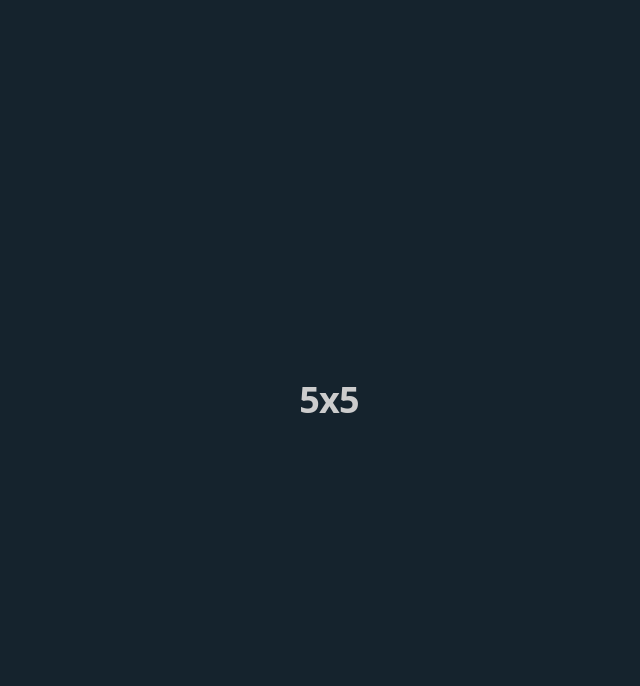
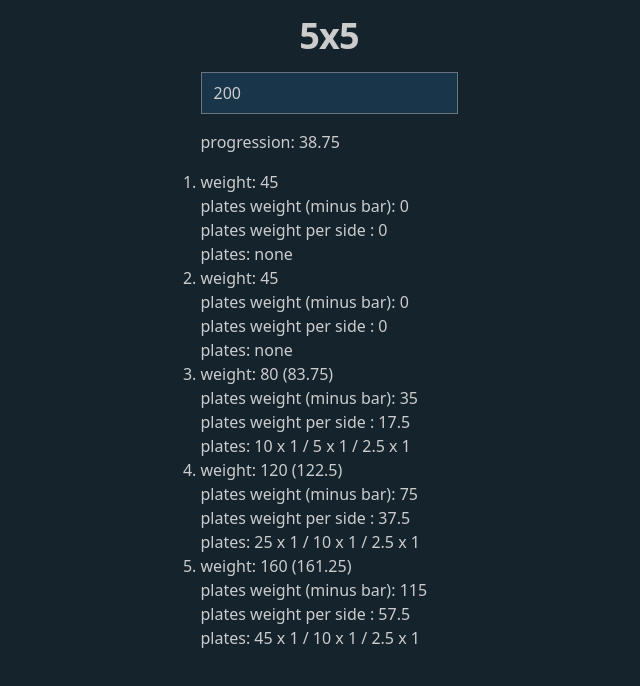
Before and after one commit to b4conjuice/5x5, a Next.js app: page / in a window 1280 px wide. Shown: the top 686 px of the page, without its empty margins (311-951 px from the left). Built offline with nearby package versions, Linux system fonts and the light colour scheme.

Commit message:
add warmup calculator

```diff
--- a/package.json
+++ b/package.json
@@ -11,6 +11,7 @@
   },
   "dependencies": {
     "@t3-oss/env-nextjs": "^0.10.1",
+    "@tailwindcss/forms": "^0.5.9",
     "classnames": "^2.5.1",
     "geist": "^1.3.0",
     "next": "^14.2.4",
--- a/src/app/page.tsx
+++ b/src/app/page.tsx
@@ -1,10 +1,12 @@
 import { Main, Title } from '@/components/ui'
+import WarmupCalculator from './warmupCalculator'
 
 export default function Home() {
   return (
     <Main className='flex flex-col p-4'>
-      <div className='flex flex-grow flex-col items-center justify-center space-y-4'>
+      <div className='flex flex-grow flex-col items-center space-y-4'>
         <Title>5x5</Title>
+        <WarmupCalculator />
       </div>
     </Main>
   )
--- /dev/null
+++ b/src/app/warmupCalculator.tsx
@@ -0,0 +1,83 @@
+'use client'
+
+import useLocalStorage from '@/lib/useLocalStorage'
+
+const BAR_WEIGHT = 45
+const PROGRESSION_INTERVAL = 4
+
+function roundDownToNearest5(value: number) {
+  return Math.floor(value / 5) * 5
+}
+
+function calculateWarmup(weight: number) {
+  const platesWeight = weight - BAR_WEIGHT
+  const progression = platesWeight / PROGRESSION_INTERVAL
+
+  const actualWarmup = [
+    BAR_WEIGHT,
+    BAR_WEIGHT,
+    BAR_WEIGHT + progression * 1,
+    BAR_WEIGHT + progression * 2,
+    BAR_WEIGHT + progression * 3,
+  ]
+
+  const roundedWarmup = actualWarmup.map(w => ({
+    rounded: roundDownToNearest5(w),
+    actual: w,
+  }))
+
+  return roundedWarmup
+}
+
+const plateWeights = [45, 25, 10, 5, 2.5]
+
+function calculatePlatesPerSide(weight: number) {
+  const platesWeight = weight - BAR_WEIGHT
+  const platesWeightPerSide = platesWeight / 2
+  let currentWeight = platesWeightPerSide
+  const plates = plateWeights
+    .filter(plateWeight => plateWeight <= currentWeight)
+    .reduce((prev, curr, index) => {
+      const numberOfPlates = Math.floor(currentWeight / curr)
+      if (numberOfPlates > 0) {
+        prev = `${prev}${index !== 0 ? ' / ' : ''}${curr} x ${numberOfPlates}`
+        currentWeight = currentWeight - curr * numberOfPlates
+      }
+      return prev
+    }, '')
+  return plates
+}
+
+export default function WarmupCalculator() {
+  const [weight, setWeight] = useLocalStorage('weight', 200)
+  const warmup = calculateWarmup(weight)
+  if (!weight) return null
+  return (
+    <div className='flex flex-col gap-4'>
+      <div>
+        <input
+          className='bg-cb-blue'
+          type='number'
+          value={weight}
+          onChange={e => {
+            setWeight(Number(e.target.value))
+          }}
+        />
+      </div>
+      <div>progression: {(weight - BAR_WEIGHT) / PROGRESSION_INTERVAL}</div>
+      <ol className='list-decimal'>
+        {warmup.map(({ rounded, actual }, index) => (
+          <li key={index}>
+            <div>
+              weight: {rounded}
+              {rounded === actual ? '' : ` (${actual})`}
+            </div>
+            <div>plates weight (minus bar): {rounded - BAR_WEIGHT}</div>
+            <div>plates weight per side : {(rounded - BAR_WEIGHT) / 2}</div>
+            <div>plates: {calculatePlatesPerSide(rounded) || 'none'}</div>
+          </li>
+        ))}
+      </ol>
+    </div>
+  )
+}
--- /dev/null
+++ b/src/lib/useLocalStorage.ts
@@ -0,0 +1,34 @@
+/* eslint-disable react-hooks/exhaustive-deps */
+import { useState, useEffect } from 'react'
+
+export default function useLocalStorage<T>(key: string, initialValue: T) {
+  const [storedValue, setStoredValue] = useState<T | undefined>()
+
+  const setValue = (value: T) => {
+    window.localStorage.setItem(key, JSON.stringify(value))
+  }
+
+  useEffect(() => {
+    const value = window.localStorage.getItem(key)
+
+    if (value) {
+      try {
+        const parsed = JSON.parse(value) as T
+        setStoredValue(parsed)
+      } catch (error) {
+        console.log(error)
+        setStoredValue(initialValue)
+      }
+    } else {
+      setStoredValue(initialValue)
+    }
+  }, [])
+
+  useEffect(() => {
+    if (storedValue) {
+      setValue(storedValue)
+    }
+  }, [storedValue])
+
+  return [storedValue as T, setStoredValue] as const
+}
--- a/tailwind.config.ts
+++ b/tailwind.config.ts
@@ -1,4 +1,5 @@
 import { type Config } from 'tailwindcss'
+import formsPlugin from '@tailwindcss/forms'
 
 export default {
   content: ['./src/**/*.tsx'],
@@ -22,5 +23,5 @@ export default {
       },
     },
   },
-  plugins: [],
+  plugins: [formsPlugin],
 } satisfies Config
```
Also changed, not shown: 1 other file (tests, documents, lock files or other folders).
